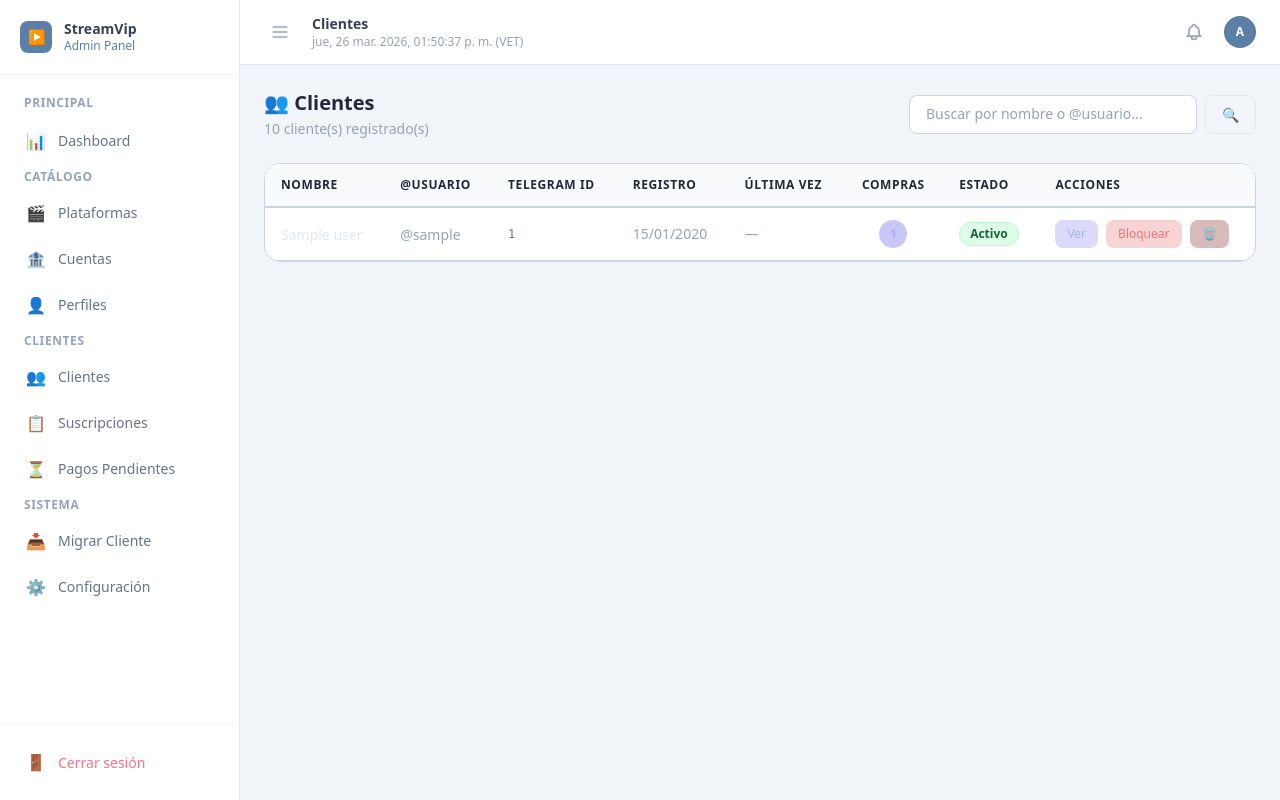
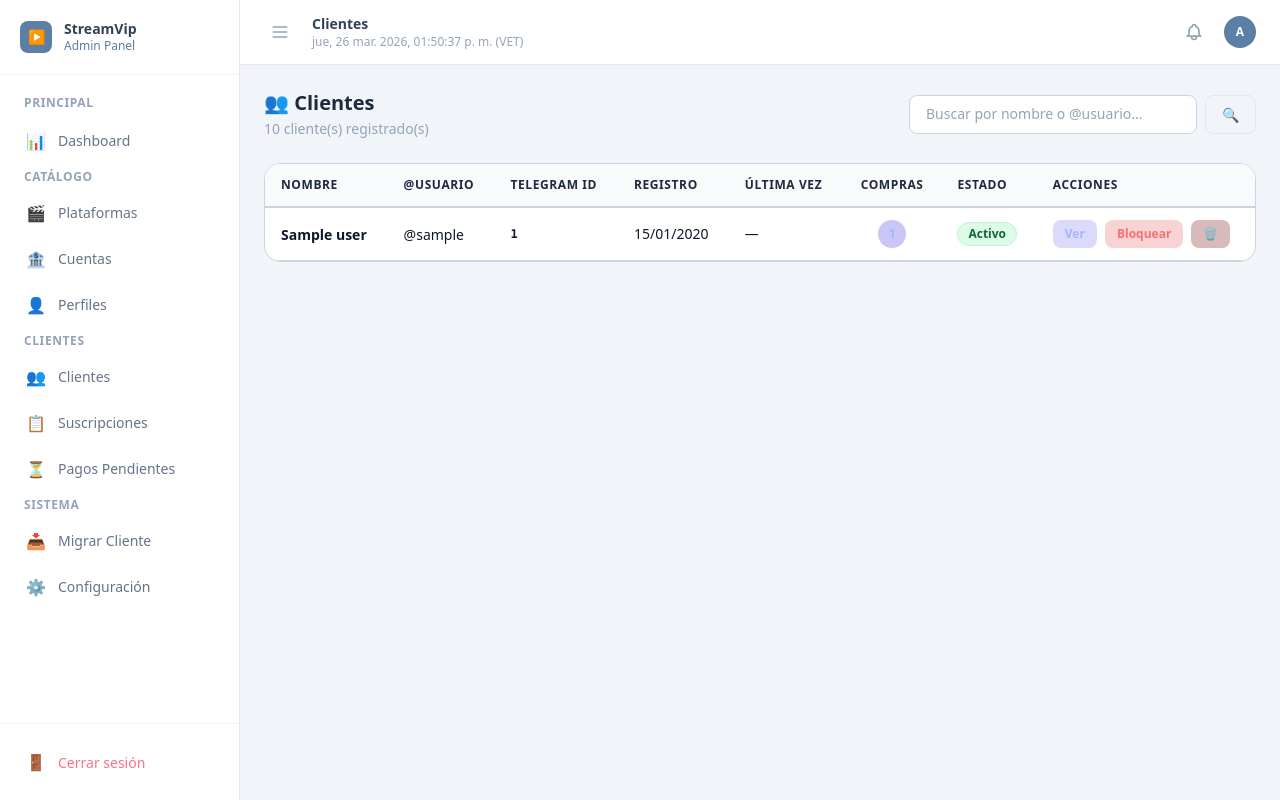
Before and after one commit to luisgdr55/SmartFlix, a FastAPI app: template admin_panel/templates/users.html in a window 1280 px wide. Run offline with FastAPI, Linux system fonts and the light colour scheme; the template is opened without the code that fills it: most values are stand-ins (such as "Sample title", 1, 10 or a date in 2020); parts of the project's set-up code (start-up, migrations or seed data) failed here and were passed over; some libraries are stand-ins or nearby versions.

Commit message:
style: forzar texto negro en negrita en todas las celdas de tablas
Co-Authored-By: Claude Sonnet 4.6 <noreply@anthropic.com>

```diff
--- a/admin_panel/templates/base.html
+++ b/admin_panel/templates/base.html
@@ -91,7 +91,7 @@
 
     /* Table */
     .table-header { padding:0.75rem 1rem; text-align:left; font-size:0.75rem; font-weight:700; color:#1e293b; text-transform:uppercase; letter-spacing:0.05em; background:#F8FAFC; border-bottom:2px solid #CBD5E1; }
-    .table-cell   { padding:0.75rem 1rem; font-size:0.875rem; color:#1e293b; font-weight:500; }
+    .table-cell   { padding:0.75rem 1rem; font-size:0.875rem; color:#0f172a !important; font-weight:600; }
     .table-row    { border-bottom:1px solid #CBD5E1; transition:background 0.15s; }
     .table-row:hover { background:#F0F4F8; }
 
--- a/admin_panel/templates/profiles.html
+++ b/admin_panel/templates/profiles.html
@@ -73,7 +73,7 @@
             <td class="table-cell text-sm text-slate-400 font-mono">
               {{ (p.get('accounts') or {}).get('email', '—') }}
             </td>
-            <td class="table-cell font-medium text-slate-200">
+            <td class="table-cell font-bold text-slate-900">
               {{ p.get('profile_name', '—') }}
               {% if p.get('is_extra_member') %}
               <span class="ml-1 text-xs bg-amber-500/20 text-amber-400 border border-amber-500/30 px-1.5 py-0.5 rounded-full">🏠 Extra</span>
--- a/admin_panel/templates/users.html
+++ b/admin_panel/templates/users.html
@@ -48,11 +48,11 @@
         <tbody>
           {% for u in users %}
           <tr class="table-row cursor-pointer" onclick="window.location='/panel/users/{{ u['id'] }}'">
-            <td class="table-cell font-medium text-slate-200">{{ u.get('name') or 'Sin nombre' }}</td>
-            <td class="table-cell text-slate-400">{% if u.get('username') %}@{{ u['username'] }}{% else %}—{% endif %}</td>
-            <td class="table-cell font-mono text-xs text-slate-500">{{ u.get('telegram_id', '—') }}</td>
-            <td class="table-cell text-slate-400 text-sm">{{ u.get('created_at') | fmt_date }}</td>
-            <td class="table-cell text-slate-400 text-sm">{{ u.get('last_seen') | fmt_dt }}</td>
+            <td class="table-cell font-bold text-slate-900">{{ u.get('name') or 'Sin nombre' }}</td>
+            <td class="table-cell text-slate-800 font-medium">{% if u.get('username') %}@{{ u['username'] }}{% else %}—{% endif %}</td>
+            <td class="table-cell font-mono text-xs text-slate-800 font-semibold">{{ u.get('telegram_id', '—') }}</td>
+            <td class="table-cell text-slate-800 font-medium text-sm">{{ u.get('created_at') | fmt_date }}</td>
+            <td class="table-cell text-slate-800 font-medium text-sm">{{ u.get('last_seen') | fmt_dt }}</td>
             <td class="table-cell text-center">
               <span class="inline-flex items-center justify-center w-7 h-7 rounded-full {% if (u.get('total_purchases') or 0) > 0 %}bg-indigo-600/30 text-indigo-300{% else %}bg-slate-700 text-slate-500{% endif %} text-xs font-bold">
                 {{ u.get('total_purchases') or 0 }}
```
